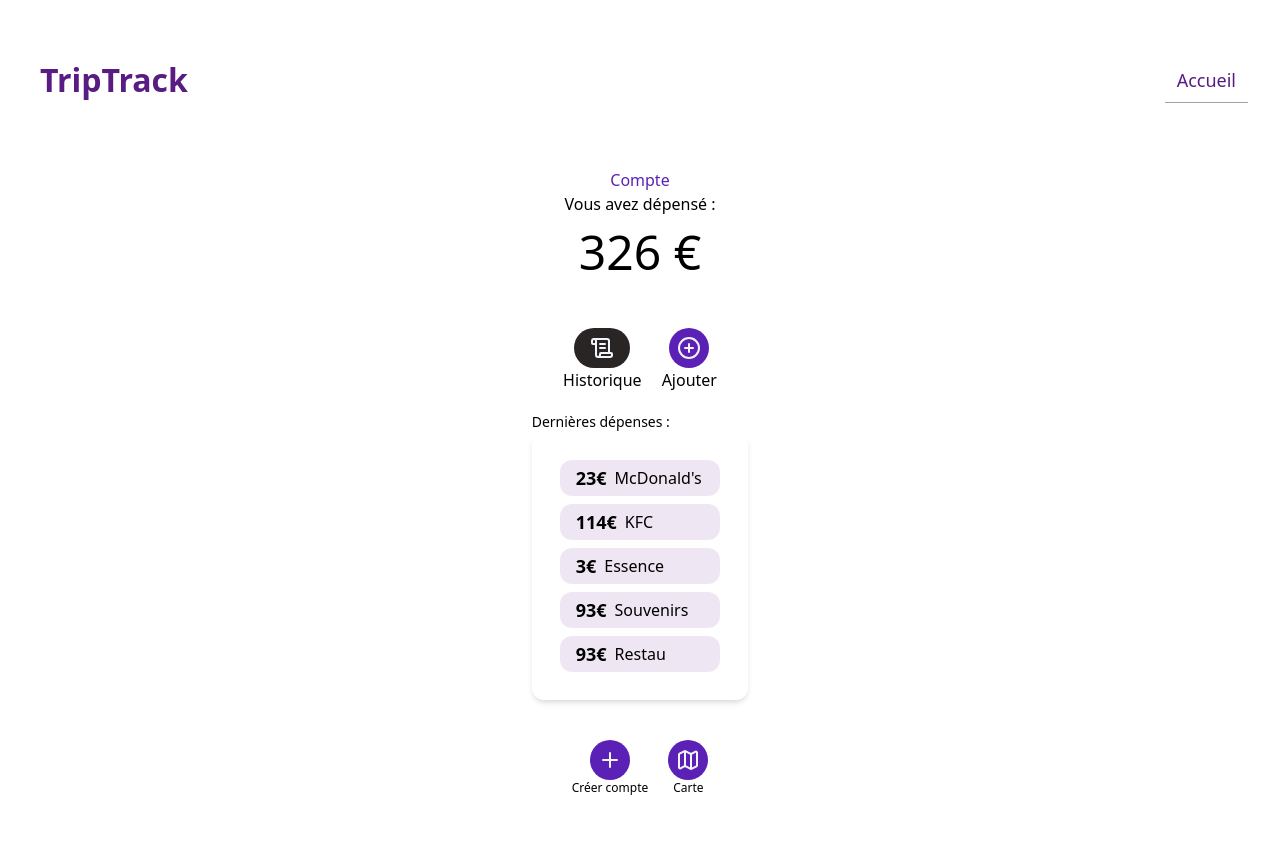
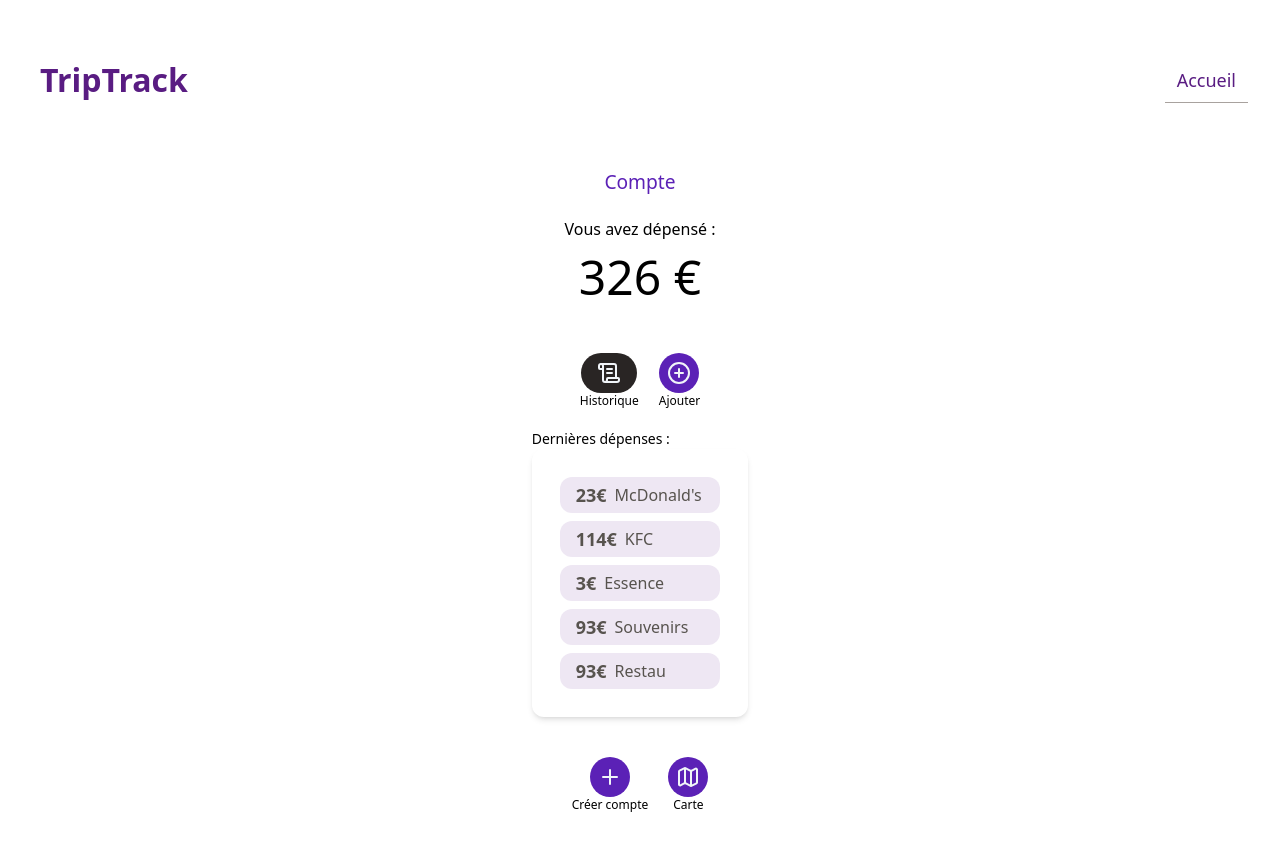
Before and after one commit to ccphung/triptrack, a React (Vite) app: page / in a window 1280 px wide. Shown: the top 850 px of the page. Built offline with nearby package versions, Linux system fonts and the light colour scheme.

Commit message:
style homepage

```diff
--- a/src/pages/Homepage.jsx
+++ b/src/pages/Homepage.jsx
@@ -12,7 +12,7 @@ function Homepage() {
       <div className="flex max-w-[1048px] flex-col justify-center">
         <div className="mb-5 mt-8 flex flex-col items-center">
           <div className="flex items-center justify-center">
-            <h1 className="ml-15 mb-15 text-violet-800">Compte</h1>
+            <h1 className="ml-15 mb-5 text-[1.2em] text-violet-800">Compte</h1>
           </div>
           <p>Vous avez dépensé :</p>
           <h2 className="mb-10 text-[3em]">{totalExpense} €</h2>
@@ -24,7 +24,7 @@ function Homepage() {
               >
                 <ScrollText />
               </button>
-              <p>Historique</p>
+              <p className="text-xs">Historique</p>
             </div>
             <div className="ml-5 flex flex-col items-center justify-center text-center">
               <button
@@ -33,12 +33,12 @@ function Homepage() {
               >
                 <CirclePlus />
               </button>
-              <p>Ajouter</p>
+              <p className="text-xs">Ajouter</p>
             </div>
           </div>
         </div>
         <p className="text-sm">Dernières dépenses : </p>
-        <div className="min-h-[200px] rounded-xl p-5 shadow-md">
+        <div className="min-h-[200px] rounded-xl p-5 text-stone-600 shadow-md">
           {expense
             .slice()
             .sort((a, b) => new Date(b.createdAt) - new Date(a.createdAt))
```
